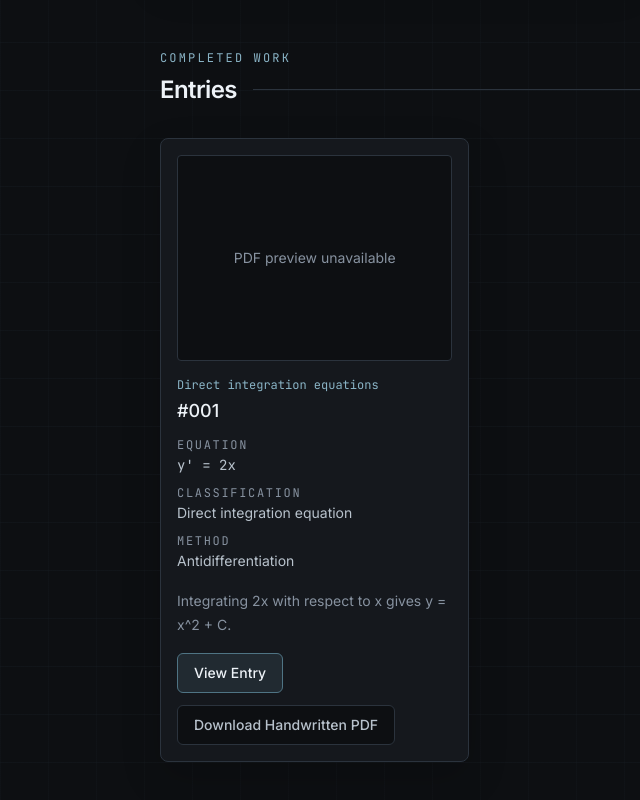
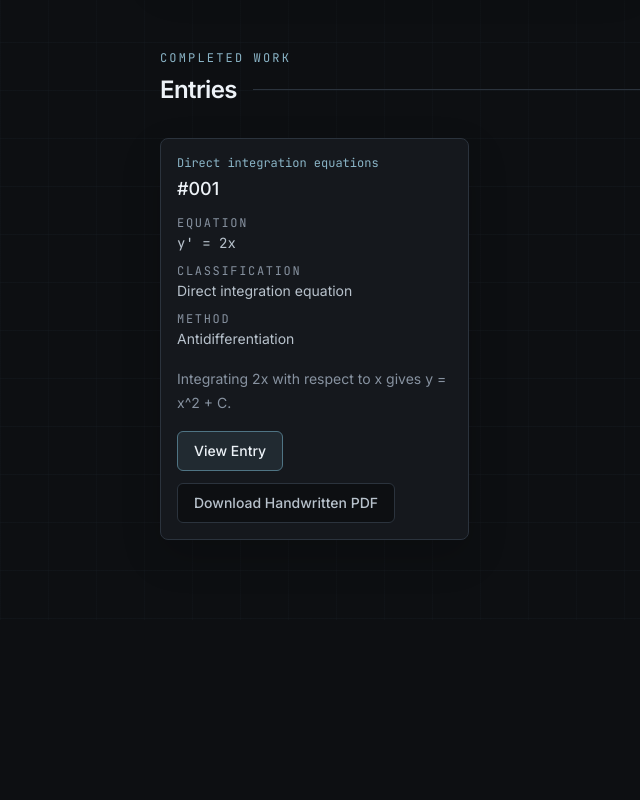
Before and after one commit to jtlutz190/Jacksons-website, a Next.js app: page /diffeq in a window 1280 px wide. Shown: the part 1686-2486 px from the top of the page, without its empty margins (0-640 px from the left). After the commit the page ends 2306 px from the top, so only its background shows below. Built offline with nearby package versions, Linux system fonts and the light colour scheme.

Commit message:
Remove archive PDF previews

```diff
--- a/app/diffeq/page.tsx
+++ b/app/diffeq/page.tsx
@@ -102,20 +102,7 @@ export default function DiffeqArchivePage() {
         <div className="grid gap-4 sm:grid-cols-2 lg:grid-cols-3">
           {diffeqEntries.map((entry) => (
             <article key={entry.slug} className="card rounded-lg bg-surface p-4">
-              <div className="aspect-[4/3] overflow-hidden rounded border border-border bg-bg">
-                <object
-                  data={`${entry.pdf}#toolbar=0&navpanes=0&scrollbar=0`}
-                  type="application/pdf"
-                  className="h-full w-full"
-                  aria-label={`Preview for #${formatEntryNumber(entry.number)}`}
-                >
-                  <div className="flex h-full items-center justify-center p-4 text-center text-sm text-muted">
-                    PDF preview unavailable
-                  </div>
-                </object>
-              </div>
-
-              <div className="mt-4">
+              <div>
                 <p className="font-mono text-xs text-accent">{entry.category}</p>
                 <h3 className="mt-1 text-lg font-medium text-text">
                   #{formatEntryNumber(entry.number)}
```
